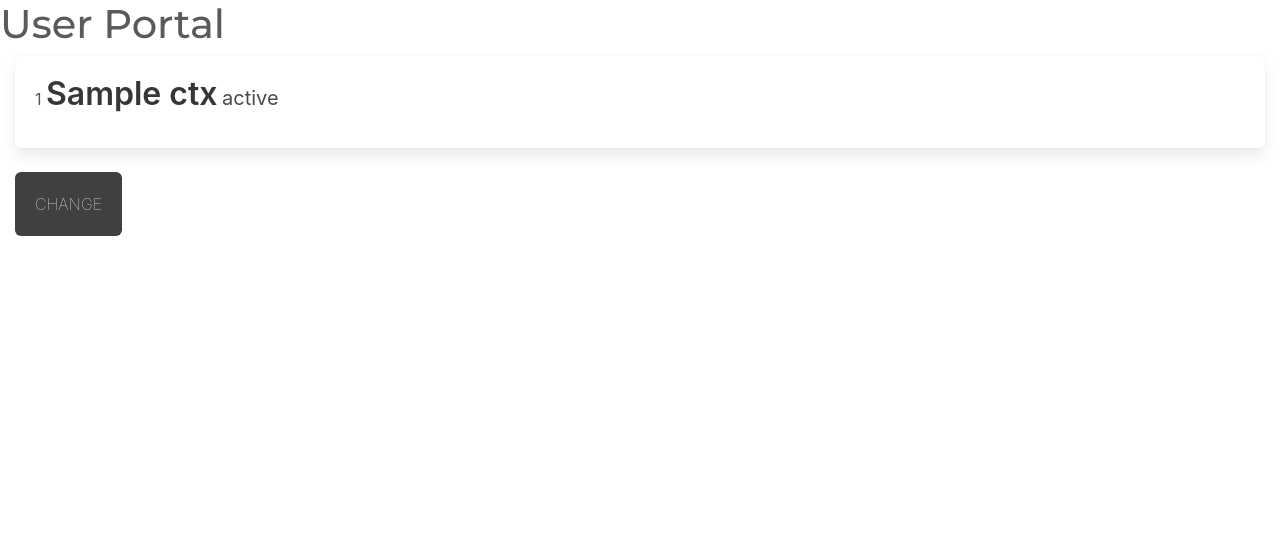
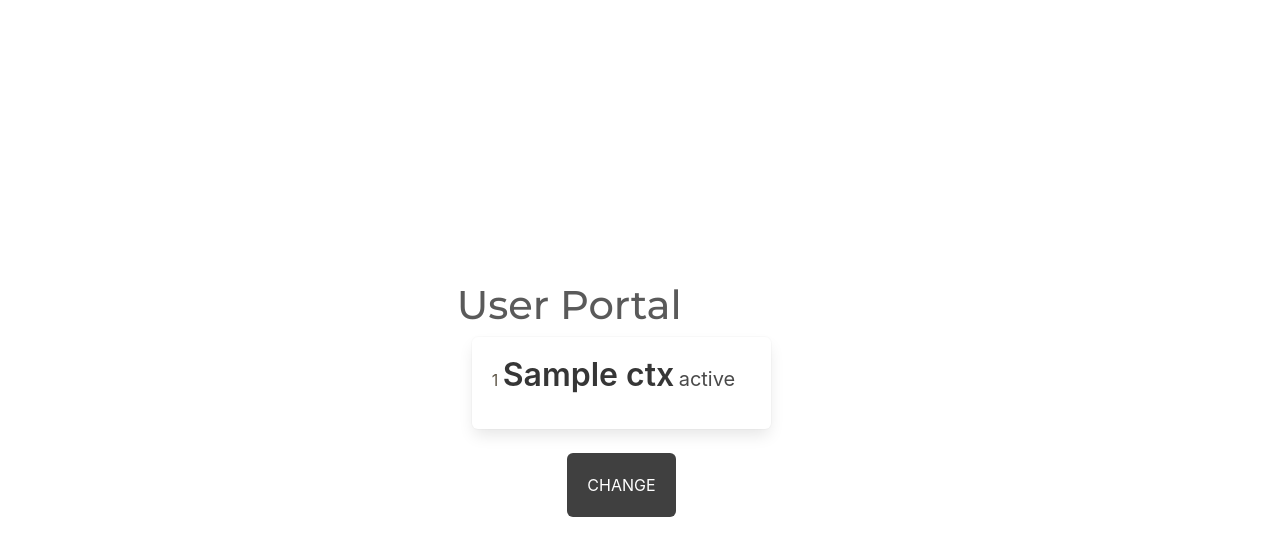
Before and after one commit to softalaproject/fridge_manager, a Django app: template restmanager/frontend/templates/frontend/items.html in a window 1280 px wide. Shown: the top 556 px of the page. Run offline with Django 3.2, Linux system fonts and the light colour scheme; the template is opened without the code that fills it: most values are stand-ins (such as "Sample title", 1, 10 or a date in 2020); some libraries are stand-ins or nearby versions.

Commit message:
Items in div centered manually

```diff
--- a/restmanager/frontend/templates/frontend/items.html
+++ b/restmanager/frontend/templates/frontend/items.html
@@ -7,7 +7,7 @@
             border: none;
             background: #404040;
             color: #ffffff !important;
-            font-weight: 100;
+            font-weight: 400;
             padding: 20px;
             text-transform: uppercase;
             border-radius: 6px;
@@ -18,13 +18,25 @@
 
         .empty:hover {
             color: #725252 !important;
-            font-weight: 700 !important;
+            font-weight: 800 !important;
             letter-spacing: 3px;
             background: none;
             box-shadow: 0px 5px 40px -10px rbga(0, 0, 0, 0.57);
             transition: all 0.3s ease 0s;
             border: 1px solid #777777;
             border-radius: 6px;
+        }
+
+
+
+
+        .keskitys {
+            text-align: center;
+            width: auto;
+            height: auto;
+            display: inline-table;
+            padding-left: 35%;
+            padding-top: 25%;
         }
     </style>
 
@@ -43,10 +55,12 @@
 </head>
 
 <body>
-    <div class="container-fluid">
+    <div class="container">
+        <div class="keskitys">
             <div class="row">
                 <h1>User Portal</h1>
             </div>
+            <div class="row"></div>
             {% for ctx in data %}
             <div id="items-wrapper" class="box">
                 <article id="items" class="media">
@@ -64,6 +78,8 @@
             {% endfor %}
             <input class="empty" type="submit" id="send" value="Change">
         </div>
+    </div>
+    </div>
 </body>
 <script>
     $("#send").on("click", function () {
```
Lines whose indentation alone changed are shown as unchanged.
